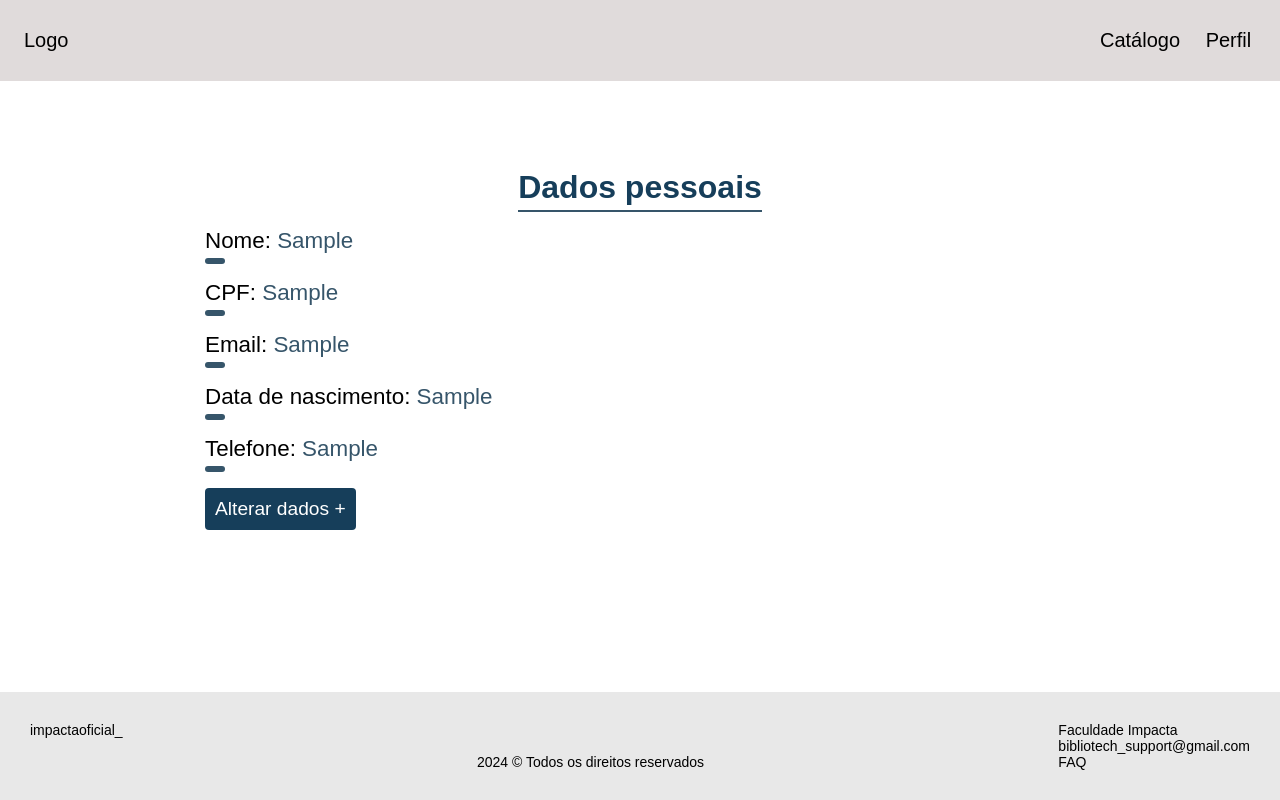
After one commit to glsanto-s/poo_bibliotech, a Django app: template frontend/app/templates/Perfil.html in a window 1280 px wide. The commit adds this page. Run offline with Django 5.2, Linux system fonts and the light colour scheme; the template is opened without the code that fills it: most values are stand-ins (such as "Sample title", 1, 10 or a date in 2020).

Commit message:
Fazendo pagina de perfil.

```diff
--- /dev/null
+++ b/frontend/app/templates/Perfil.html
@@ -0,0 +1,63 @@
+{% extends 'base.html' %}
+
+{% block head %}
+{% load static %}
+<title>Bibliotech | Perfil</title>
+<link rel="stylesheet" href="{% static './css/perfil.css' %}">
+{% endblock %}
+
+
+{% block content %}
+<section class="perfil">
+
+  {% if usuario %}
+  <h1 class="perfil_titulo">Dados pessoais</h1>
+  <ul class="perfil_dados">
+    {% for user in usuario %}
+    <li>Nome: <span>{{ user.0 }}</span></li>
+    <li>CPF: <span>{{ user.1 }}</span></li>
+    <li>Email: <span>{{ user.2 }}</span></li>
+    <li>Data de nascimento: <span>{{ user.3 }}</span></li>
+    <li>Telefone: <span>{{ user.4 }}</span></li>
+    {% endfor %}
+  </ul>
+  <button class="btn_alterar">Alterar dados +</button>
+  <form class="perfil_form">
+    <div>
+      <label for="nome">Nome</label>
+      <input type="text" name="nome" id="nome">
+    </div>
+
+    <div>
+      <label for="email">Email</label>
+      <input type="email" name="email" id="email">
+    </div>
+
+    <div>
+      <label for="cpf">CPF</label>
+      <input type="text" name="cpf" id="cpf">
+    </div>
+
+    <div>
+      <label for="data_nascimento">Data de nascimento</label>
+      <input type="date" name="data_nascimento" id="data_nascimento">
+    </div>
+
+    <div>
+      <label for="cpf">Telefone</label>
+      <input type="text" name="cpf" id="cpf">
+    </div>
+
+    <button class="submitAlterar">Alterar</button>
+  </form>
+
+  {% else %}
+  <p>Erro ao carregar informações</p>
+  {% endif %}
+</section>
+
+{% block js %}
+<script src="{% static './js/perfil.js' %}"></script>
+{% endblock js %}
+
+{% endblock content %}
--- a/frontend/app/templates/base.html
+++ b/frontend/app/templates/base.html
@@ -14,9 +14,8 @@
     <nav class="nav-bar">
       <a href="#">Logo</a>
       <div class="menu">
-        <a href="#">Catálogo</a>
-        <a href="#">Contato</a>
-        <a href="#">Perfil</a>
+        <a href="{% url 'catalogo' %}">Catálogo</a>
+        <a href="{% url 'perfil' %}">Perfil</a>
       </div>
     </nav>
   </header>
--- a/frontend/configs/urls.py
+++ b/frontend/configs/urls.py
@@ -15,11 +15,12 @@ Including another URLconf
     2. Add a URL to urlpatterns:  path('blog/', include('blog.urls'))
 """
 from django.urls import path
-from app.views import listar_livros, categoria, logar, registrar
+from app.views import listar_livros, categoria, logar, registrar, perfil
 
 urlpatterns = [
     path('catalogo/', listar_livros, name='catalogo'),
     path('catalogo/<categoria>/', categoria, name='categoria'),
     path('' , logar, name='login'),
-    path('cadastro/', registrar, name='cadastro')
+    path('cadastro/', registrar, name='cadastro'),
+    path('perfil/', perfil, name='perfil')
 ]
--- a/frontend/static/css/index.css
+++ b/frontend/static/css/index.css
@@ -4,11 +4,15 @@
   box-sizing: border-box;
   text-decoration: none;
   list-style: none;
+  --cor-primaria: #163e5a;
+  --cor-secundaria: #36556a;
 }
 
 body {
   font-family: sans-serif;
   color: #000;
+  min-height: 100vh;
+  display: grid;
 }
 
 a {
@@ -45,6 +49,7 @@ footer {
   display: flex;
   justify-content: space-between;
   align-items: start;
+  align-self: end;
 }
 
 .redes {
--- /dev/null
+++ b/frontend/static/css/perfil.css
@@ -0,0 +1,141 @@
+.perfil {
+  max-width: 900px;
+  margin: 0 auto;
+  padding: 15px;
+  display: grid;
+  gap: 1rem;
+}
+
+.perfil_titulo {
+  font-size: 2rem;
+  justify-self: center;
+  color: var(--cor-primaria);
+}
+
+.perfil_titulo::after {
+  content: '';
+  display: block;
+  width: 100%;
+  height: 2px;
+  margin-top: 4px;
+  background: var(--cor-secundaria);
+}
+
+.perfil_dados {
+  display: grid;
+  gap: 1rem;
+}
+
+.perfil_dados li {
+  font-size: 1.4rem;
+  justify-self: start;
+}
+
+.perfil_dados li::after {
+  content: '';
+  display: block;
+  width: 20px;
+  height: 6px;
+  margin-top: 4px;
+  border-radius: 4px;
+  background: var(--cor-secundaria);
+}
+
+.perfil_dados li span {
+  color: var(--cor-secundaria);
+}
+
+.perfil_form {
+  background-color: var(--cor-primaria);
+  padding: 1rem;
+  border-radius: 4px;
+  display: grid;
+  gap: 1rem;
+  justify-self: start;
+  width: 50%;
+  display: none;
+  opacity: 0;
+  transform: translate3d(0, -30px, 0);
+  animation: anime 0.3s forwards;
+}
+
+@keyframes anime {
+  to {
+    opacity: 1;
+    transform: translate3d(0, 0, 0);
+  }
+}
+
+.perfil_form.ativo {
+  display: grid;
+}
+
+.perfil_form div {
+  display: grid;
+  gap: 0.4rem;
+}
+
+.perfil_form label {
+  color: #fff;
+  font-size: 1.2rem;
+}
+
+.perfil_form label::after {
+  content: '';
+  display: block;
+  width: 20px;
+  height: 4px;
+  margin-top: 2px;
+  border-radius: 4px;
+  background: var(--cor-secundaria);
+}
+
+.perfil_form input {
+  padding: 0.5rem;
+  border-radius: 4px;
+  border: none;
+  border: 2px solid transparent;
+}
+
+.perfil_form input:focus,
+.perfil_form input:hover {
+  outline: none;
+  box-shadow: 0 0 8px #000;
+  border: 2px solid var(--cor-secundaria);
+}
+
+.btn_alterar {
+  display: block;
+  padding: 0.5rem;
+  background: var(--cor-primaria);
+  border-radius: 4px;
+  cursor: pointer;
+  max-width: max-content;
+  justify-self: start;
+  color: #fff;
+  font-size: 1.2rem;
+  border: none;
+  border: 2px solid transparent;
+}
+
+.btn_alterar:hover {
+  box-shadow: 0 0 4px #000;
+  border: 2px solid var(--cor-secundaria);
+}
+
+.submitAlterar {
+  padding: 0.5rem;
+  background: #fff;
+  color: var(--cor-primaria);
+  max-width: max-content;
+  justify-self: end;
+  font-size: 1.2rem;
+  border: 2px solid transparent;
+  cursor: pointer;
+  border-radius: 4px;
+}
+
+.submitAlterar:hover {
+  border-color: var(--cor-secundaria);
+  box-shadow: 0 0 4px #000;
+}
--- /dev/null
+++ b/frontend/static/js/perfil.js
@@ -0,0 +1,16 @@
+const btnAlterar = document.querySelector('.btn_alterar');
+const formPerfil = document.querySelector('.perfil_form');
+
+function handleClick() {
+  btnAlterar.classList.toggle('ativo');
+  formPerfil.classList.toggle('ativo');
+
+  if (btnAlterar.classList.contains('ativo')) {
+    btnAlterar.innerText = 'Alterar dados -';
+    window.scrollTo({ top: 400, behavior: 'smooth' });
+  } else {
+    btnAlterar.innerText = 'Alterar dados +';
+  }
+}
+
+btnAlterar.addEventListener('click', handleClick);
```
Also changed, not shown: frontend/app/views.py (+12 -0 lines), frontend/static/css/catalogo.css (+9 -8 lines).
